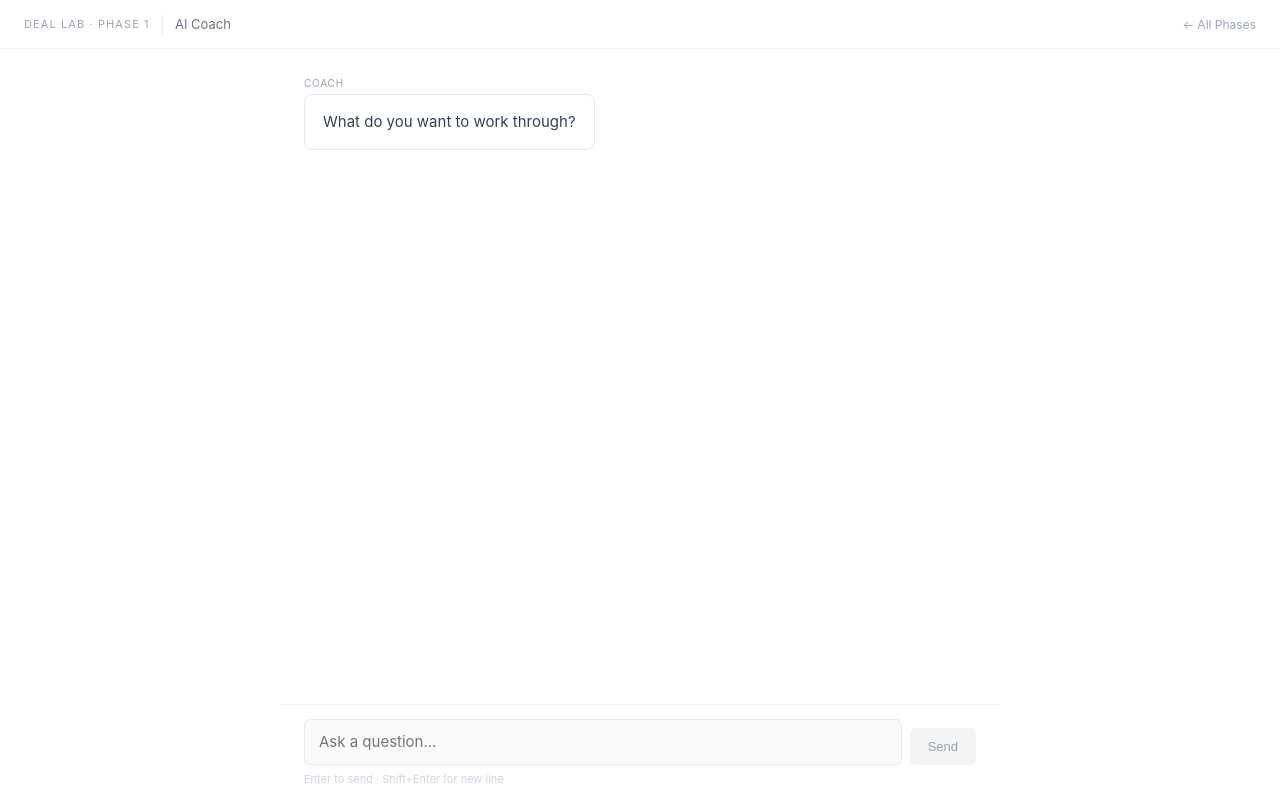
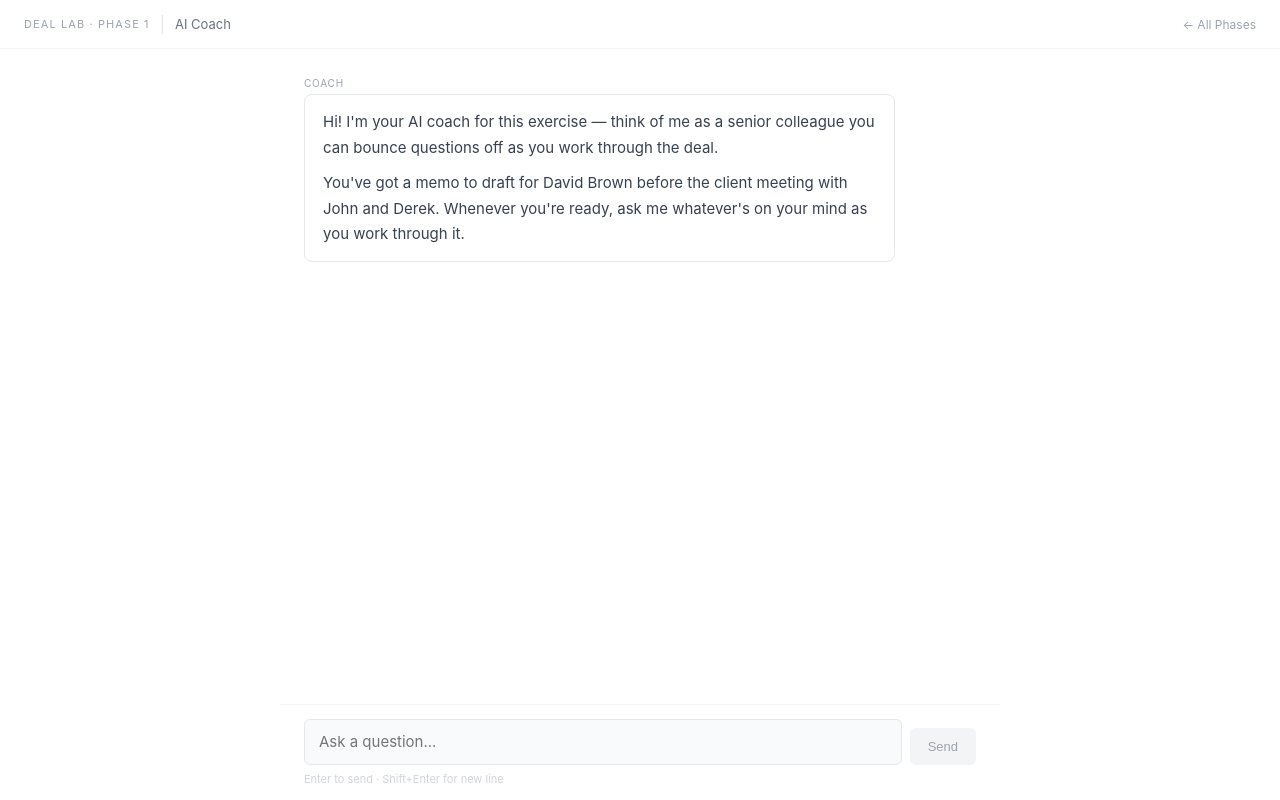
Before and after one commit to emredav2001-crypto/Deal-Lab-All-Phases, a website: page public/phase1.html in a window 1280 px wide. Drawn offline with Linux system fonts and the light colour scheme.

Commit message:
Update phase1.html

```diff
--- a/public/phase1.html
+++ b/public/phase1.html
@@ -75,7 +75,7 @@
   <div id="messages">
     <div class="message assistant">
       <div class="message-label">Coach</div>
-      <div class="message-bubble"><p>What do you want to work through?</p></div>
+      <div class="message-bubble"><p>Hi! I'm your AI coach for this exercise — think of me as a senior colleague you can bounce questions off as you work through the deal.</p><p>You've got a memo to draft for David Brown before the client meeting with John and Derek. Whenever you're ready, ask me whatever's on your mind as you work through it.</p></div>
     </div>
     <div id="typing">
       <div class="message-label">Coach</div>
```
